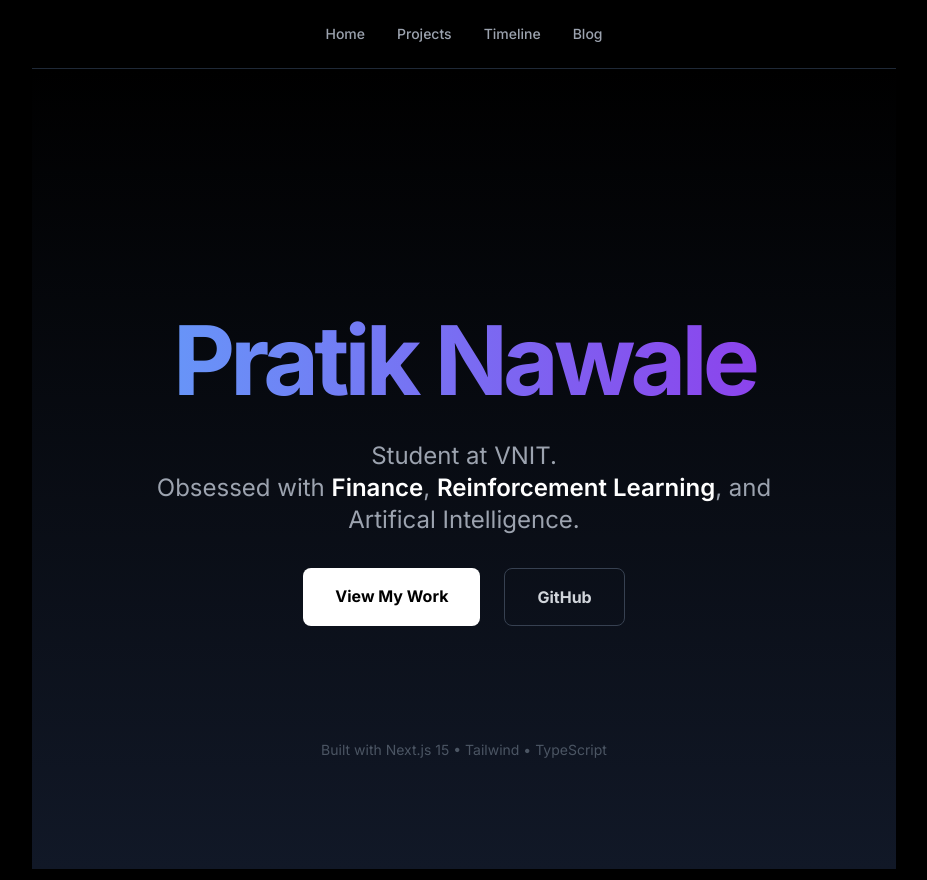
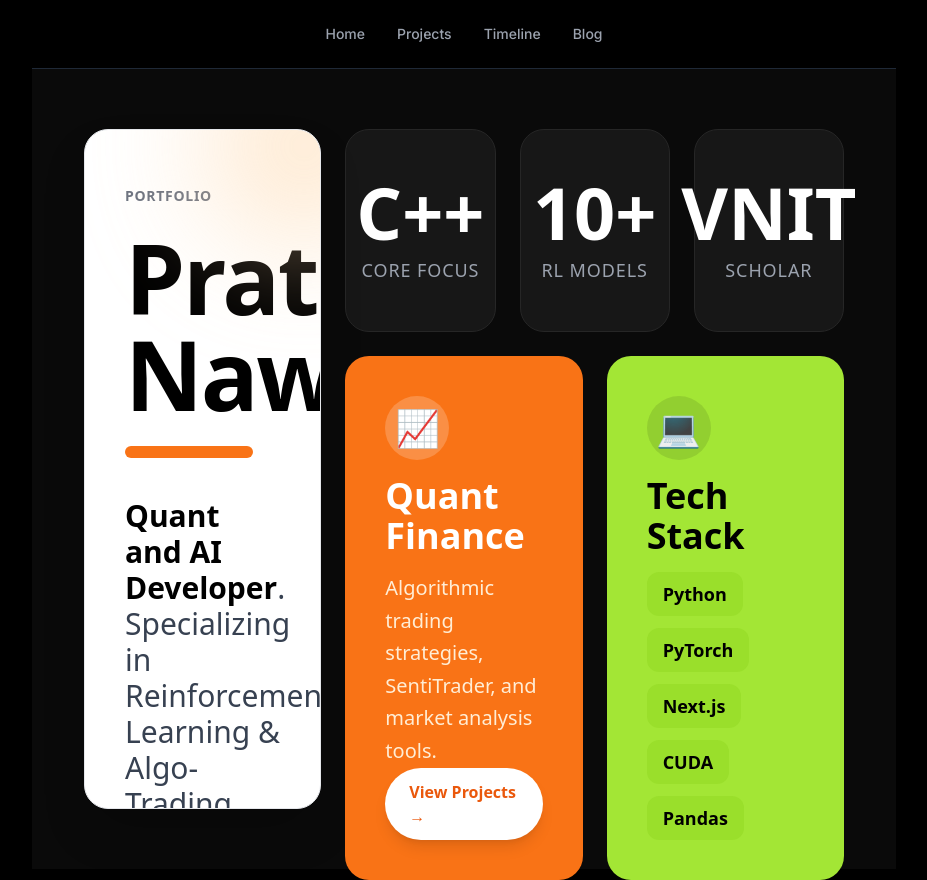
Before and after one commit to pratik-n30/my-portfolio, a Next.js app: page / in a window 1280 px wide. Shown: the whole page, without its empty margins (176-1103 px from the left). Built offline with nearby package versions, Linux system fonts and the light colour scheme.

Commit message:
Bio updated

```diff
--- a/app/page.tsx
+++ b/app/page.tsx
@@ -2,42 +2,110 @@ import Link from 'next/link';
 
 export default function Home() {
   return (
-    <main className="min-h-screen flex flex-col items-center justify-center p-6 bg-gradient-to-b from-black to-gray-900 text-white">
+    <main className="min-h-screen bg-neutral-950 text-white p-4 md:p-8 font-sans flex flex-col justify-center">
 
-      <div className="max-w-4xl w-full text-center space-y-8">
+      {/* CHANGE: Removed 'max-w-6xl' and replaced with 'w-full max-w-[95%]'
+         This forces the grid to stretch across your entire landscape monitor.
+      */}
+      <div className="w-full max-w-[95%] mx-auto grid grid-cols-1 lg:grid-cols-3 gap-6 h-[85vh]">
 
-        {/* Profile / Intro */}
-        <h1 className="text-6xl md:text-8xl font-bold tracking-tighter bg-clip-text text-transparent bg-gradient-to-r from-blue-400 to-purple-600">
-          Pratik Nawale
+        {/* 1. THE PROFILE CARD (Left Column - Text Only) */}
+        <div className="lg:col-span-1 bg-white text-black rounded-3xl p-10 flex flex-col justify-between border border-gray-200 shadow-2xl relative overflow-hidden h-full">
+
+          <div className="absolute top-0 right-0 w-48 h-48 bg-orange-200 rounded-full blur-3xl -mr-20 -mt-20 opacity-60"></div>
+
+          <div className="mt-4">
+            <h5 className="text-gray-500 font-bold tracking-wider uppercase text-sm mb-6">Portfolio</h5>
+
+            <h1 className="text-6xl xl:text-8xl font-extrabold tracking-tight mb-6 leading-[0.9]">
+              Pratik <br /> Nawale
             </h1>
 
-        <p className="text-xl md:text-2xl text-gray-400 max-w-2xl mx-auto leading-relaxed">
-          Student at VNIT. <br />
-          Obsessed with <span className="text-white font-semibold">Finance</span>, <span className="text-white font-semibold">Reinforcement Learning</span>, and Artifical Intelligence.
+            <div className="h-3 w-32 bg-orange-500 mb-10 rounded-full"></div>
+
+            <p className="text-2xl xl:text-3xl text-gray-700 leading-relaxed font-medium max-w-md">
+              <span className="text-black font-bold">Quant and AI Developer</span>. <br />
+              Specializing in <br/> Reinforcement Learning & Algo-Trading.
             </p>
+          </div>
 
-        {/* Buttons */}
-        <div className="flex flex-col md:flex-row gap-6 justify-center mt-12">
-          <Link
-            href="/projects"
-            className="px-8 py-4 bg-white text-black font-bold rounded-lg hover:bg-gray-200 transition-all transform hover:scale-105"
-          >
-            View My Work
-          </Link>
-
+          {/* Social Icons / Links */}
+          <div className="flex flex-col gap-4 mb-4">
             <a
               href="https://github.com/pratik-n30"
               target="_blank"
-            className="px-8 py-4 border border-gray-700 text-gray-300 font-bold rounded-lg hover:bg-gray-800 transition-all"
+              className="flex items-center justify-between px-8 py-5 bg-black text-white rounded-2xl hover:bg-gray-800 transition group text-lg"
             >
-            GitHub
+              <span className="font-bold">GitHub Profile</span>
+              <span className="group-hover:translate-x-1 transition">→</span>
+            </a>
+            <a
+              href="mailto:your-email@example.com"
+              className="flex items-center justify-between px-8 py-5 bg-gray-100 text-black rounded-2xl hover:bg-gray-200 transition group text-lg"
+            >
+              <span className="font-bold">Contact Me</span>
+              <span className="group-hover:translate-x-1 transition">→</span>
             </a>
           </div>
         </div>
 
-      {/* Footer / Tech Stack */}
-      <div className="absolute bottom-10 text-gray-600 text-sm">
-        <p>Built with Next.js 15 • Tailwind • TypeScript</p>
+        {/* 2. THE RIGHT SIDE (Stats + Cards) */}
+        <div className="lg:col-span-2 flex flex-col gap-6 h-full">
+
+          {/* Top Row: STATS (Made taller to fill space) */}
+          <div className="grid grid-cols-3 gap-6 h-1/3">
+            <div className="bg-neutral-900 rounded-3xl flex flex-col justify-center items-center text-center border border-neutral-800 hover:bg-neutral-800 transition">
+              <h2 className="text-5xl xl:text-7xl font-bold text-white mb-2">C++</h2>
+              <p className="text-gray-400 text-sm xl:text-lg uppercase tracking-wider">Core Focus</p>
+            </div>
+            <div className="bg-neutral-900 rounded-3xl flex flex-col justify-center items-center text-center border border-neutral-800 hover:bg-neutral-800 transition">
+              <h2 className="text-5xl xl:text-7xl font-bold text-white mb-2">10+</h2>
+              <p className="text-gray-400 text-sm xl:text-lg uppercase tracking-wider">RL Models</p>
+            </div>
+            <div className="bg-neutral-900 rounded-3xl flex flex-col justify-center items-center text-center border border-neutral-800 hover:bg-neutral-800 transition">
+              <h2 className="text-5xl xl:text-7xl font-bold text-white mb-2">VNIT</h2>
+              <p className="text-gray-400 text-sm xl:text-lg uppercase tracking-wider">Scholar</p>
+            </div>
+          </div>
+
+          {/* Bottom Row: COLORED CARDS (Fills remaining height) */}
+          <div className="grid grid-cols-1 md:grid-cols-2 gap-6 h-2/3">
+
+            {/* Orange Card */}
+            <Link href="/projects" className="group bg-orange-500 rounded-3xl p-10 flex flex-col justify-between transition transform hover:scale-[1.01] border-none">
+              <div className="w-16 h-16 bg-white/20 rounded-full flex items-center justify-center mb-4 text-white text-4xl">
+                📈
+              </div>
+              <div>
+                <h3 className="text-4xl font-bold text-white mb-4">Quant Finance</h3>
+                <p className="text-orange-100 font-medium text-xl leading-relaxed">
+                  Algorithmic trading strategies, SentiTrader, and market analysis tools.
+                </p>
+              </div>
+              <div className="flex justify-end">
+                <span className="bg-white text-orange-600 px-6 py-3 rounded-full font-bold text-base shadow-lg group-hover:shadow-xl transition">View Projects &rarr;</span>
+              </div>
+            </Link>
+
+            {/* Lime Card */}
+            <div className="bg-lime-400 rounded-3xl p-10 flex flex-col justify-between text-black">
+              <div className="w-16 h-16 bg-black/10 rounded-full flex items-center justify-center mb-4 text-black text-4xl">
+                💻
+              </div>
+              <div>
+                <h3 className="text-4xl font-bold mb-4">Tech Stack</h3>
+                <div className="flex flex-wrap gap-3">
+                   <span className="px-4 py-2 bg-lime-500/30 rounded-xl font-bold text-lg">Python</span>
+                   <span className="px-4 py-2 bg-lime-500/30 rounded-xl font-bold text-lg">PyTorch</span>
+                   <span className="px-4 py-2 bg-lime-500/30 rounded-xl font-bold text-lg">Next.js</span>
+                   <span className="px-4 py-2 bg-lime-500/30 rounded-xl font-bold text-lg">CUDA</span>
+                   <span className="px-4 py-2 bg-lime-500/30 rounded-xl font-bold text-lg">Pandas</span>
+                </div>
+              </div>
+            </div>
+
+          </div>
+        </div>
       </div>
 
     </main>
```
Lines whose indentation alone changed are shown as unchanged.
